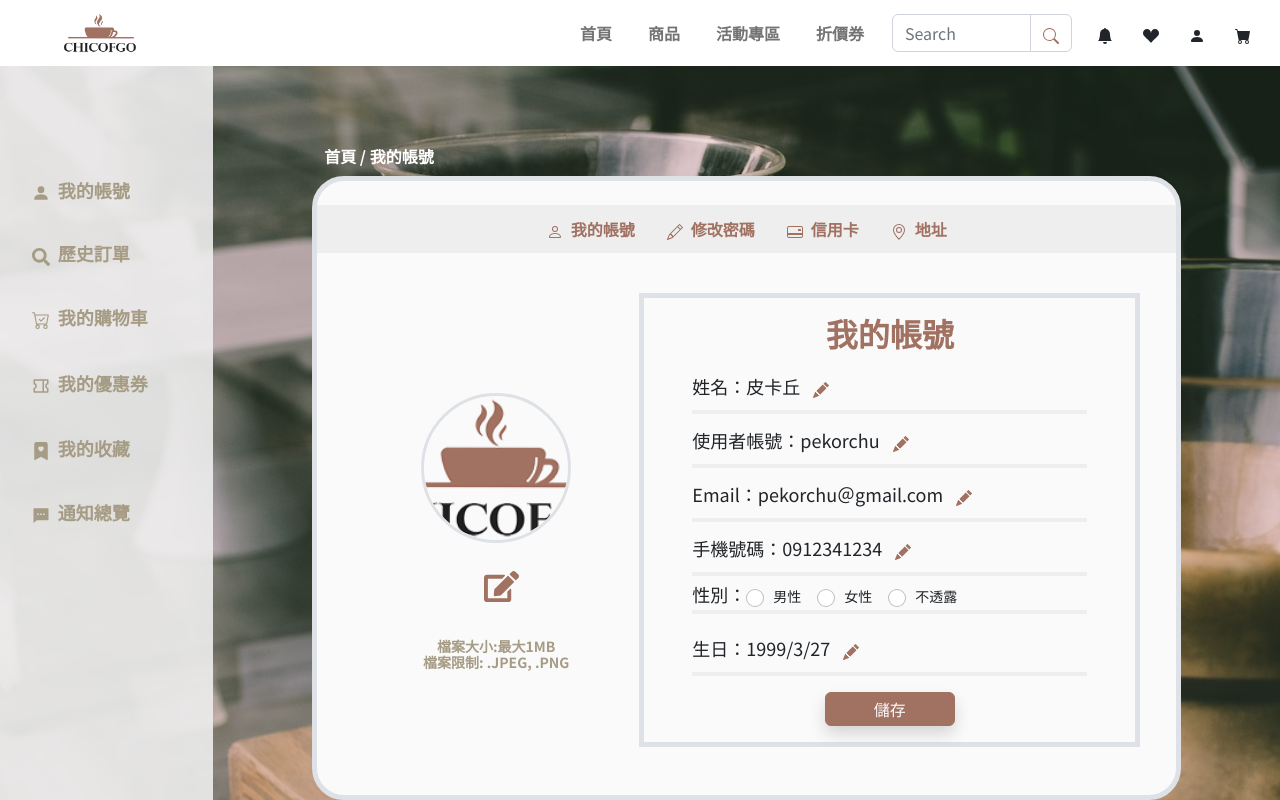
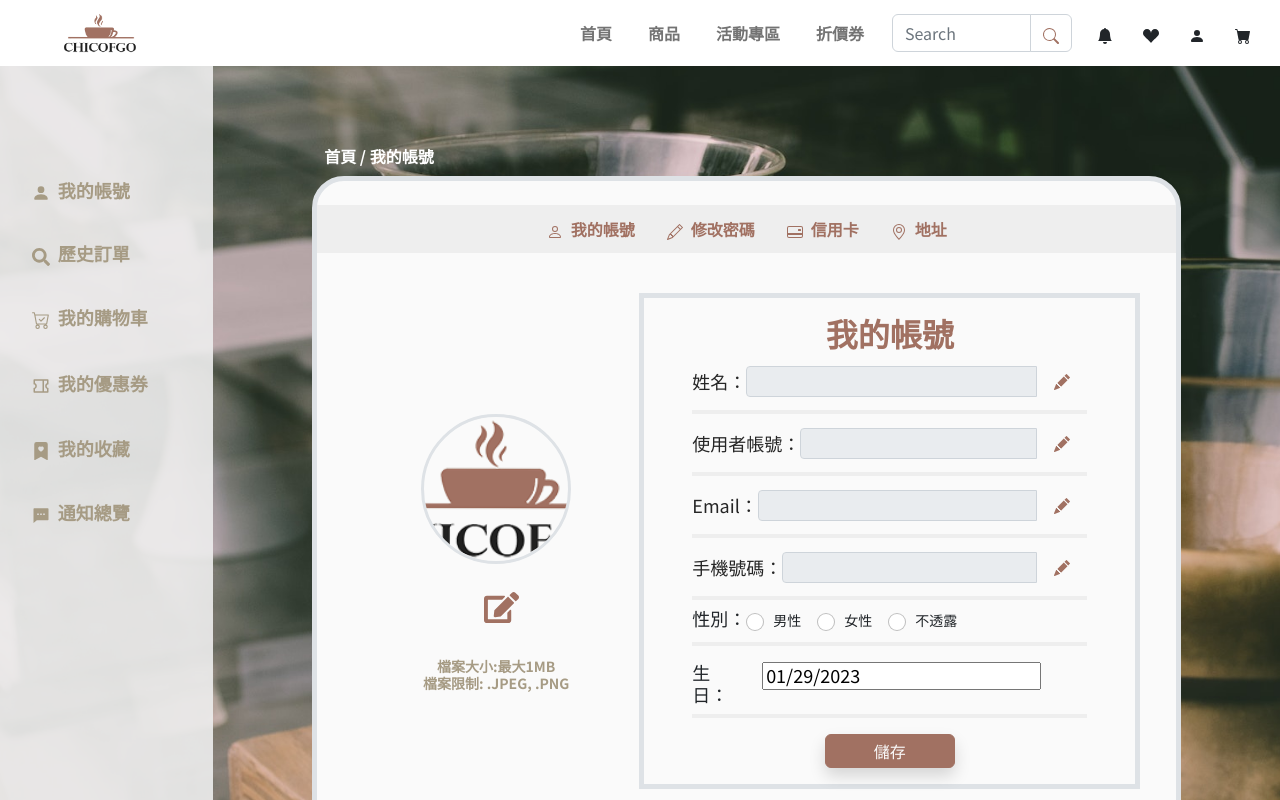
Before and after one commit to clothn0105700/Chicofgo-online-shopping, a React (Create React App) app in the folder Chicofgo_react_main/: page /member in a window 1280 px wide. Shown: the top 800 px of the page. Built offline with nearby package versions, Linux system fonts and the light colour scheme.

Commit message:
[feat]修改會員

```diff
--- a/Chicofgo_react_main/package.json
+++ b/Chicofgo_react_main/package.json
@@ -10,17 +10,17 @@
     "dotenv": "^16.0.3",
     "react": "^18.2.0",
     "react-bootstrap": "^2.7.0",
+    "react-datepicker": "^4.8.0",
     "react-dom": "^18.2.0",
     "react-icons": "^4.7.1",
-
     "react-router-bootstrap": "^0.26.2",
     "react-router-dom": "^6.6.1",
     "react-scripts": "5.0.1",
     "react-scripts-ts": "^3.1.0",
-
     "sass": "^1.57.1",
     "uuid": "^9.0.0",
-    "web-vitals": "^2.1.4"
+    "web-vitals": "^2.1.4",
+    "yarn": "^1.22.19"
   },
   "scripts": {
     "start": "react-scripts start",
--- a/Chicofgo_react_main/src/Pages/Account/Account.js
+++ b/Chicofgo_react_main/src/Pages/Account/Account.js
@@ -1,11 +1,41 @@
-import { Container, Row, Col, Form, Button, Image } from 'react-bootstrap';
+import { useState } from 'react';
+import {
+  Container,
+  Row,
+  Col,
+  Form,
+  Button,
+  Image,
+  InputGroup,
+} from 'react-bootstrap';
 import { BsFillPencilFill } from 'react-icons/bs';
 import { FaEdit } from 'react-icons/fa';
 import MemberBar from './Components/MemberBar';
 import style from './Account.module.scss';
 import ChContainer from '../ComponentShare/ChContainer';
+import DatePicker from 'react-datepicker';
+import 'react-datepicker/dist/react-datepicker.css';
+import { registerLocale, setDefaultLocale } from  "react-datepicker";
+import es from 'date-fns/locale/es';
+registerLocale('es', es)
 
 function Account() {
+  // const [imageUrl, setImageUrl] = useState('../../Layout/Navbar/logo.png');
+  const [edit, setEdit] = useState('');
+  const [inputDisable, setInputDisable] = useState('true');
+
+  //製作單一disable
+  const handleClick = (currentInput) => {
+    if (inputDisable === currentInput) {
+      setInputDisable(false);
+    } else {
+      setInputDisable(currentInput);
+    }
+  };
+
+  //datePicker
+  const [startDate, setStartDate] = useState(new Date());
+
   return (
     <ChContainer
       ChClass={'border border-5 chicofgo-font'}
@@ -36,36 +66,92 @@ function Account() {
       </Col>
       <Col sm={7} className={`border py-3 px-5 mb-5 mt-3`}>
         <Form className={`${style.formText} `}>
-          <h2 className={`text-center mb-3`}>我的帳號</h2>
-          <h5>
-            姓名：皮卡丘
-            <Button variant="">
-              <BsFillPencilFill />
-            </Button>
+          <h2 className="text-center chicofgo_brown_font large ">我的帳號</h2>
+          <h5 className="h5-border-bottom chicofgo_dark_font">
+            <InputGroup className="align-items-center pb-2">
+              姓名：
+              <Form.Control
+                disabled={inputDisable !== 'name'}
+                size="sm"
+                type="text"
+                id="name"
+                name="name"
+                value={edit}
+                onChange={(e) => {
+                  setEdit(e.target.value);
+                }}
+              />
+              <Button
+                variant=""
+                className="mx-1"
+                onClick={() => handleClick('name')}
+              >
+                <BsFillPencilFill color="rgb(161, 113, 98)" />
+              </Button>
+            </InputGroup>
           </h5>
-          <h5>
-            使用者帳號：pekorchu
-            <Button variant="">
-              <BsFillPencilFill />
-            </Button>
+          <h5 className="h5-border-bottom chicofgo_dark_font">
+            <InputGroup className="align-items-center pb-2">
+              使用者帳號：
+              <Form.Control
+                disabled={inputDisable !== 'account'}
+                size="sm"
+                type="text"
+                id="account"
+                name="account"
+              />
+              <Button
+                variant=""
+                className="mx-1"
+                onClick={() => handleClick('account')}
+              >
+                <BsFillPencilFill color="rgb(161, 113, 98)" />
+              </Button>
+            </InputGroup>
           </h5>
-          <h5>
-            Email：pekorchu＠gmail.com
-            <Button variant="">
-              <BsFillPencilFill />
-            </Button>
+          <h5 className="h5-border-bottom chicofgo_dark_font">
+            <InputGroup className="align-items-center pb-2">
+              Email：
+              <Form.Control
+                disabled={inputDisable !== 'email'}
+                size="sm"
+                type="text"
+                id="email"
+                name="email"
+              />
+              <Button
+                variant=""
+                className="mx-1"
+                onClick={() => handleClick('email')}
+              >
+                <BsFillPencilFill color="rgb(161, 113, 98)" />
+              </Button>
+            </InputGroup>
           </h5>
-          <h5>
-            手機號碼：0912341234
-            <Button variant="">
-              <BsFillPencilFill />
-            </Button>
+          <h5 className="h5-border-bottom chicofgo_dark_font">
+            <InputGroup className="align-items-center pb-2">
+              手機號碼：
+              <Form.Control
+                disabled={inputDisable !== 'phone'}
+                size="sm"
+                type="text"
+                id="phone"
+                name="phone"
+              />
+              <Button
+                variant=""
+                className="mx-1"
+                onClick={() => handleClick('phone')}
+              >
+                <BsFillPencilFill color="rgb(161, 113, 98)" />
+              </Button>
+            </InputGroup>
           </h5>
 
           {/* 性別 radio */}
           {['radio'].map((type) => (
-            <div key={`inline-${type}`} className={`mb-3`}>
-              <h5>
+            <div key={`inline-${type}`} className=" h5-border-bottom ">
+              <h5 className="pb-2">
                 性別：
                 <Form.Check
                   inline
@@ -91,12 +177,16 @@ function Account() {
               </h5>
             </div>
           ))}
-
           <h5>
-            生日：1999/3/27
-            <Button variant="">
-              <BsFillPencilFill />
-            </Button>
+            <Row className="py-2">
+              <Col sm={2}>生日：</Col>
+              <Col>
+                <DatePicker
+                  selected={startDate}
+                  onChange={(date) => setStartDate(date)}
+                />
+              </Col>
+            </Row>
           </h5>
         </Form>
         <Row>
```
Also changed, not shown: 2 other files (tests, documents, lock files or other folders).
